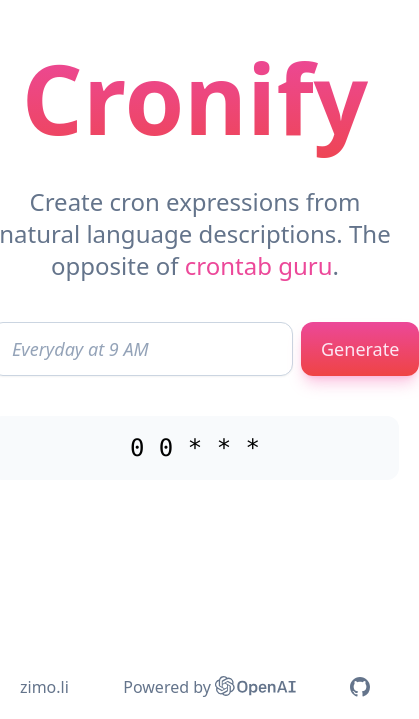
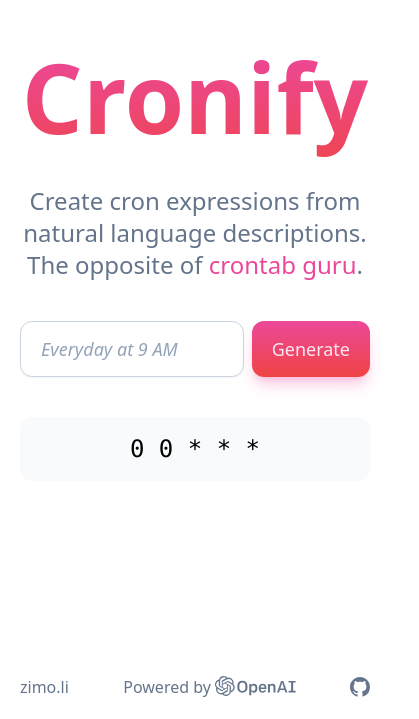
Before and after one commit to lzm0/cronify, a Next.js app: page / in a window 390 px wide. Shown: the part 125-844 px from the top of the page, 419 px wide, since content can reach past the window. Built offline with nearby package versions, Linux system fonts and the light colour scheme.

Commit message:
Update style

```diff
--- a/components/output.js
+++ b/components/output.js
@@ -10,7 +10,7 @@
 
   return (
     <div
-      className="flex justify-center items-center h-16 bg-slate-50 rounded-xl transition hover:bg-slate-100 active:ring active:ring-slate-300 font-mono text-2xl selection:bg-pink-100"
+      className="flex justify-center items-center h-16 bg-slate-50 rounded-xl transition hover:bg-slate-100 active:bg-slate-200 active:ring active:ring-slate-300 font-mono text-2xl selection:bg-pink-100"
       onClick={copy}
     >
       {outputOrDefault()}
--- a/components/search.js
+++ b/components/search.js
@@ -34,20 +34,23 @@
 
   return (
     <div className="w-full">
-      <form className="flex space-x-2 py-10" onSubmit={handleSubmit}>
+      <form
+        className="flex justify-between space-x-2 my-10"
+        onSubmit={handleSubmit}
+      >
         <input
           type="text"
-          className="grow placeholder:italic placeholder:text-slate-400 text-slate-800 text-lg block bg-white border border-slate-300 rounded-xl py-3 px-5 transition shadow-sm focus:outline-none focus:border-pink-500 focus:ring-pink-500 focus:ring-1"
+          className="grow placeholder:italic placeholder:text-slate-400 text-slate-800 text-lg bg-white border border-slate-300 rounded-xl w-10 h-14 px-5 transition shadow-sm focus:outline-none focus:border-pink-500 focus:ring-pink-500 focus:ring-1"
           onChange={handleChange}
           placeholder={input}
         />
         <button
           type="submit"
-          className="flex justify-center items-center bg-gradient-to-b from-pink-500 to-red-500 text-pink-100 px-5 transition shadow-lg hover:shadow-xl shadow-pink-400/40 hover:shadow-pink-400/30 rounded-xl text-lg"
+          className="flex justify-center items-center bg-gradient-to-b from-pink-500 to-red-500 text-pink-100 h-14 min-w-14 px-5 transition shadow-lg hover:shadow-xl shadow-pink-400/40 hover:shadow-pink-400/30 rounded-xl text-lg"
         >
           {loading ? (
             <svg
-              className="animate-spin h-5 w-5 text-white"
+              className="animate-spin h-6 w-6 text-white"
               xmlns="http://www.w3.org/2000/svg"
               fill="none"
               viewBox="0 0 24 24"
--- a/pages/index.js
+++ b/pages/index.js
@@ -18,7 +18,7 @@
       </Head>
 
       <main className="grow flex flex-col justify-center items-center">
-        <div className="flex flex-col items-center max-w-md sm:max-w-lg px-5">
+        <div className="flex flex-col items-center max-w-lg px-5">
           <div className="text-8xl font-sans text-center font-bold pb-10 bg-clip-text text-transparent bg-gradient-to-b from-pink-500 to-red-500">
             Cronify
           </div>
```
